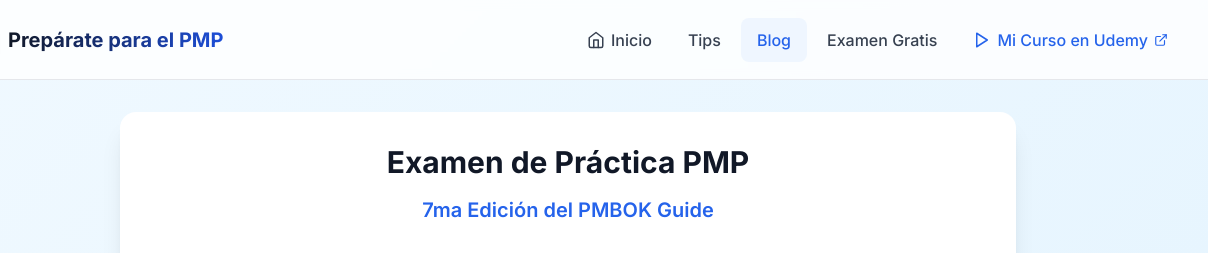
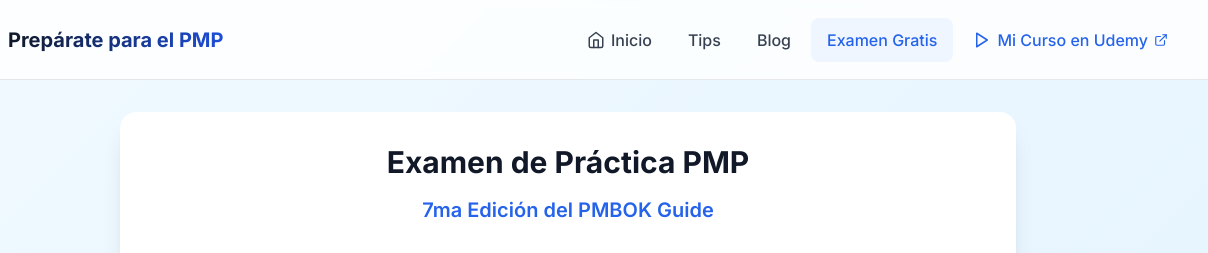
Before and after one commit to pacorder/PMP-MASTER-EXAM-7, a plain HTML site: page pmpexam1.html in a window 1280 px wide. Shown: the top 253 px of the page, 72-1280 px from the left. Drawn offline with nearby package versions, Linux system fonts and the light colour scheme; files whose address does not match are found by name.

Commit message:
Update pmpexam1.html

```diff
--- a/pmpexam1.html
+++ b/pmpexam1.html
@@ -71,13 +71,9 @@
                     </svg>
                     <span>Inicio</span>
                 </a>
-                <a href="tips.html" class="px-4 py-2.5 rounded-lg font-medium text-gray-700 hover:text-blue-600 hover:bg-blue-50 transition-all duration-200">
-                    Tips
-                </a>
-                        <a href="blog.html" class="px-4 py-2.5 rounded-lg font-medium text-blue-600 bg-blue-50">Blog</a>
-                <a href="pmpexam1.html" class="px-4 py-2.5 rounded-lg font-medium text-gray-700 hover:text-blue-600 hover:bg-blue-50 transition-all duration-200">
-                    Examen Gratis
-                </a>
+                <a href="tips.html" class="px-4 py-2.5 rounded-lg font-medium text-gray-700 hover:text-blue-600 hover:bg-blue-50 transition-all duration-200">Tips</a>
+                        <a href="blog.html" class="px-4 py-2.5 rounded-lg font-medium text-gray-700 hover:text-blue-600 hover:bg-blue-50 transition-all duration-200">Blog</a>
+                <a href="pmpexam1.html" class="px-4 py-2.5 rounded-lg font-medium text-blue-600 bg-blue-50">Examen Gratis</a>
                 <a href="https://www.udemy.com/course/pmp-exam-prep-mastery-based-on-pmbok-7th-edition/?referralCode=254FB14904B38D95B252" target="_blank" rel="noopener noreferrer" class="px-4 py-2.5 rounded-lg font-medium text-blue-600 hover:text-blue-700 hover:bg-blue-50 transition-all duration-200 flex items-center space-x-1.5 group">
                     <svg xmlns="http://www.w3.org/2000/svg" width="18" height="18" viewBox="0 0 24 24" fill="none" stroke="currentColor" stroke-width="2" stroke-linecap="round" stroke-linejoin="round" class="group-hover:animate-pulse">
                         <polygon points="5 3 19 12 5 21 5 3"></polygon>
```
